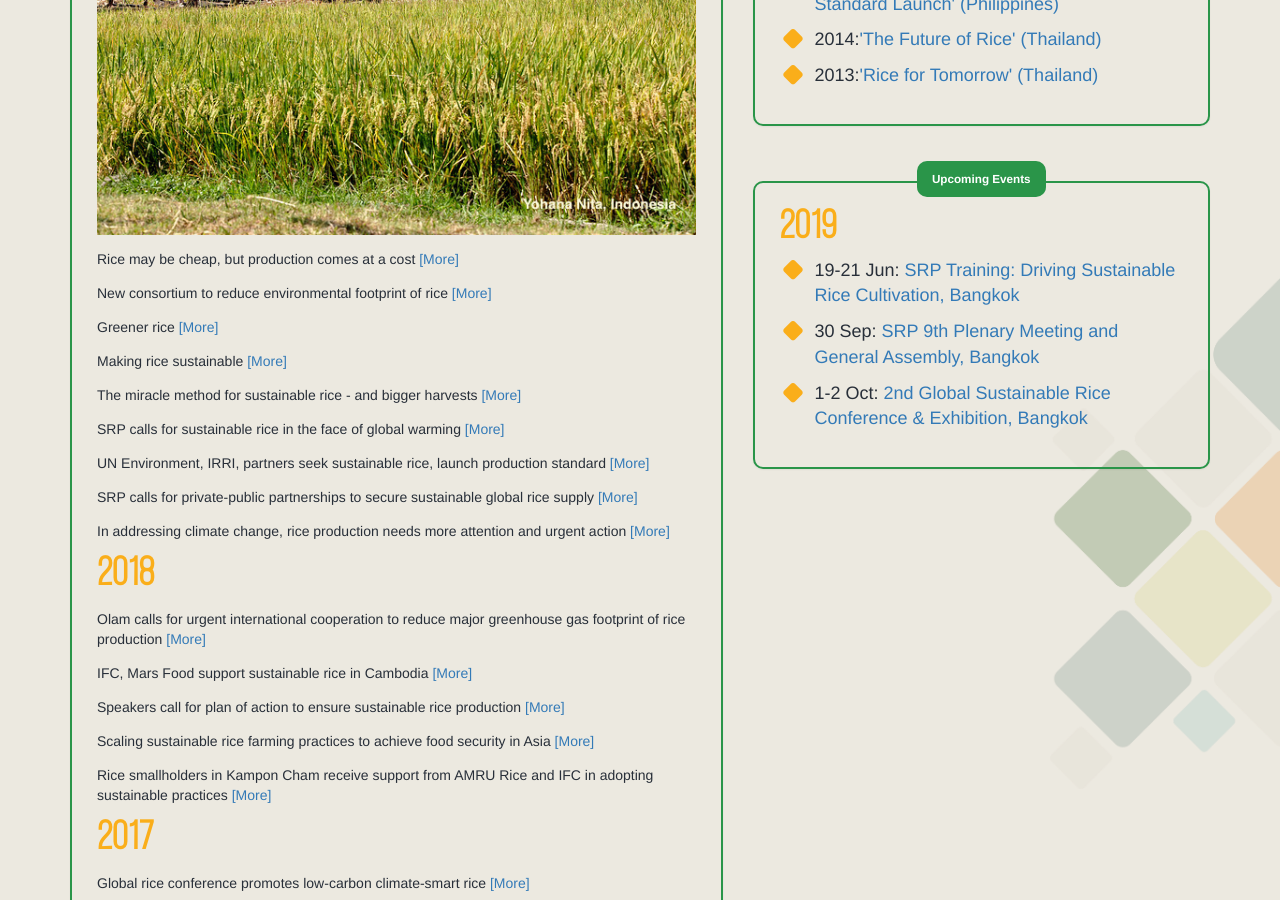
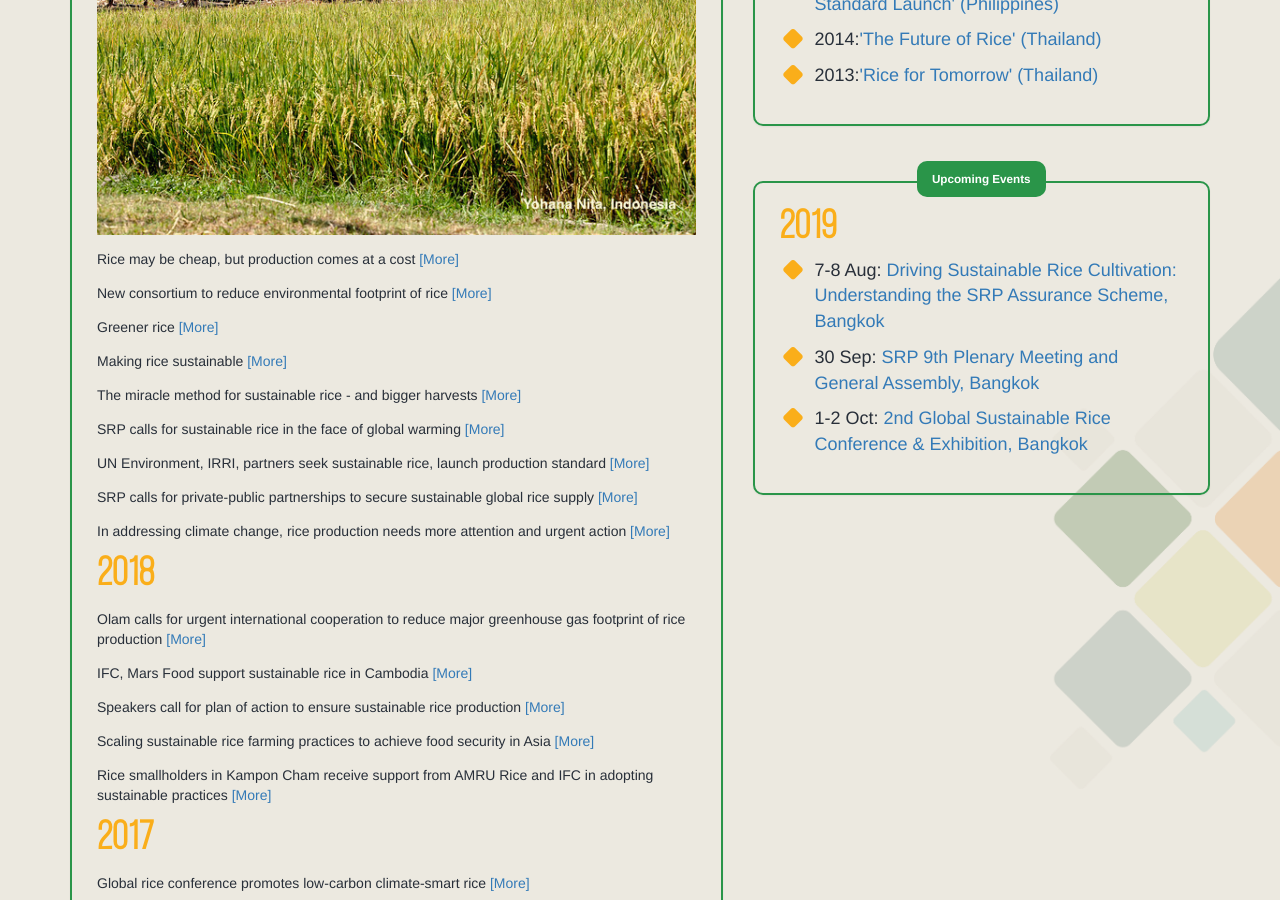
Before and after one commit to sustainablericeplatform/sustainablericeplatform.github.io, a Jekyll site: the page built from News-and-Events/index.html, in a window 1280 px wide and 900 px high, scrolled down 826 px. Built offline with Jekyll 4.4.1, drawn with Linux system fonts in a browser that asks for light colours.

Commit message:
Update index.html

```diff
--- a/News-and-Events/index.html
+++ b/News-and-Events/index.html
@@ -84,7 +84,7 @@ layout: default
                             <li><i class="fa fa-square"></i> <a  href="https://cop23.com.fj" target="_blank">COP23 UN Climate Change Conference, 6-17 Nov 2017 (Bonn, Germany)</a></li>
                             <li><i class="fa fa-square"></i>27 Feb: <a href="http://hybrid-rice.org/" target="_blank">International Hybrid Rice Symposium 2018, Yogyakarta</a></li>
                             <li><i class="fa fa-square"></i>27-28 Mar: <a href="http://www.responsiblebusiness.com/forum/responsible-business-forum-on-food-and-agriculture-2018/" target="_blank">Responsible Business Forum on Food and Agriculture 2018, Jakarta</a></li>-->
-                            <li><i class="fa fa-square"></i>19-21 Jun: <a href="http://training.aiz.thai-german-cooperation.info/index.php/training/agriculture-and-food/2-training/442-srp-sustainable-rice-farming-training-workshop-19th-21st-june-2019?buchung=1" target="_blank">SRP Training: Driving Sustainable Rice Cultivation, Bangkok</a></li>
+                            <li><i class="fa fa-square"></i>7-8 Aug: <a href="http://training.aiz.thai-german-cooperation.info/index.php/training/2-training/450-driving-sustainable-rice-cultivation-understanding-the-srp-assurance-scheme-7-8-august-2020#appform" target="_blank">Driving Sustainable Rice Cultivation: Understanding the SRP Assurance Scheme, Bangkok</a></li>
                             <li><i class="fa fa-square"></i>30 Sep: <a href="https://sustainablerice.wixsite.com/9thplenarymeeting" target="_blank">SRP 9th Plenary Meeting and General Assembly, Bangkok</a></li>
                             <li><i class="fa fa-square"></i>1-2 Oct: <a href="https://www.sustainablericeconference.org/" target="_blank">2nd Global Sustainable Rice Conference & Exhibition, Bangkok</a></li>
                         </ul>
```
